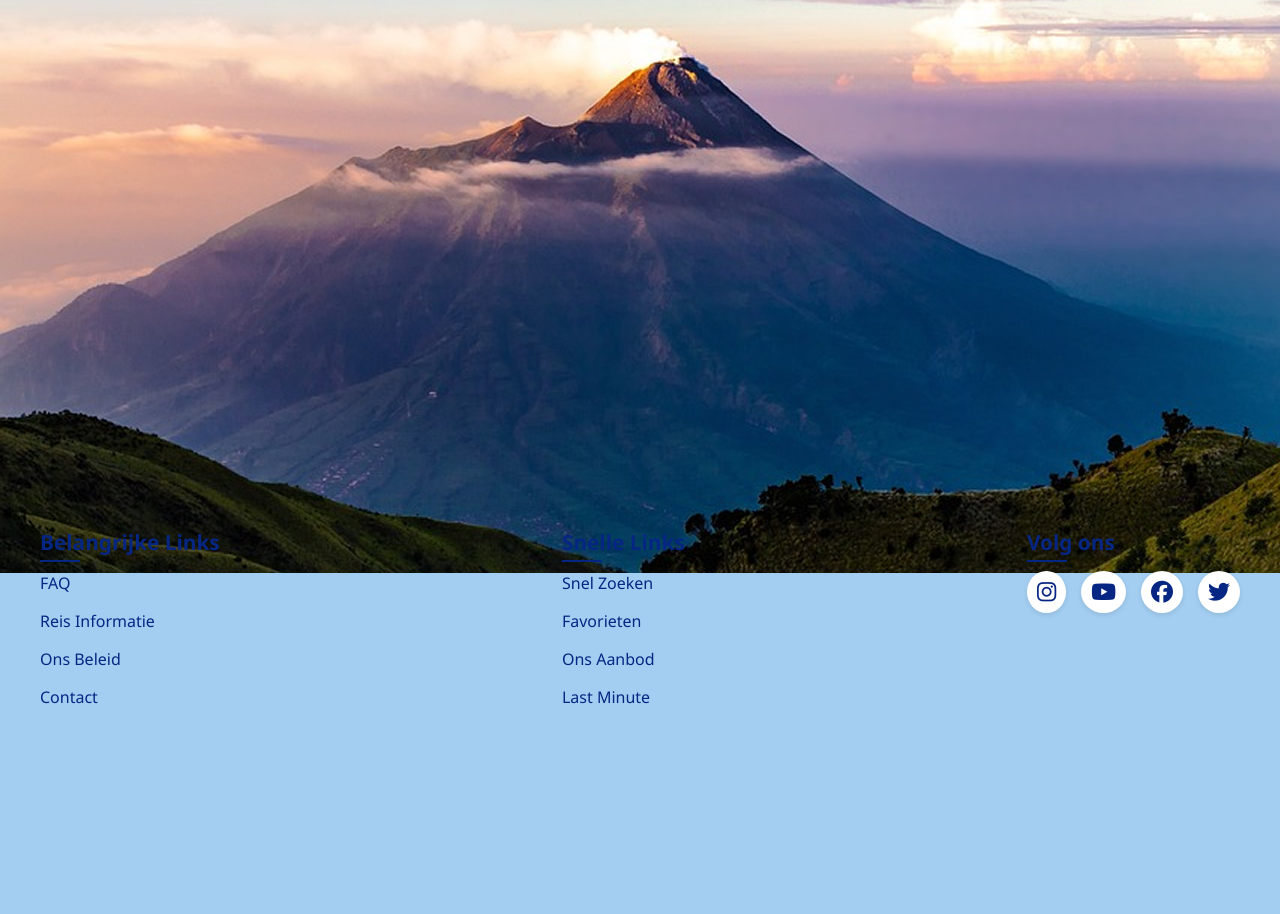
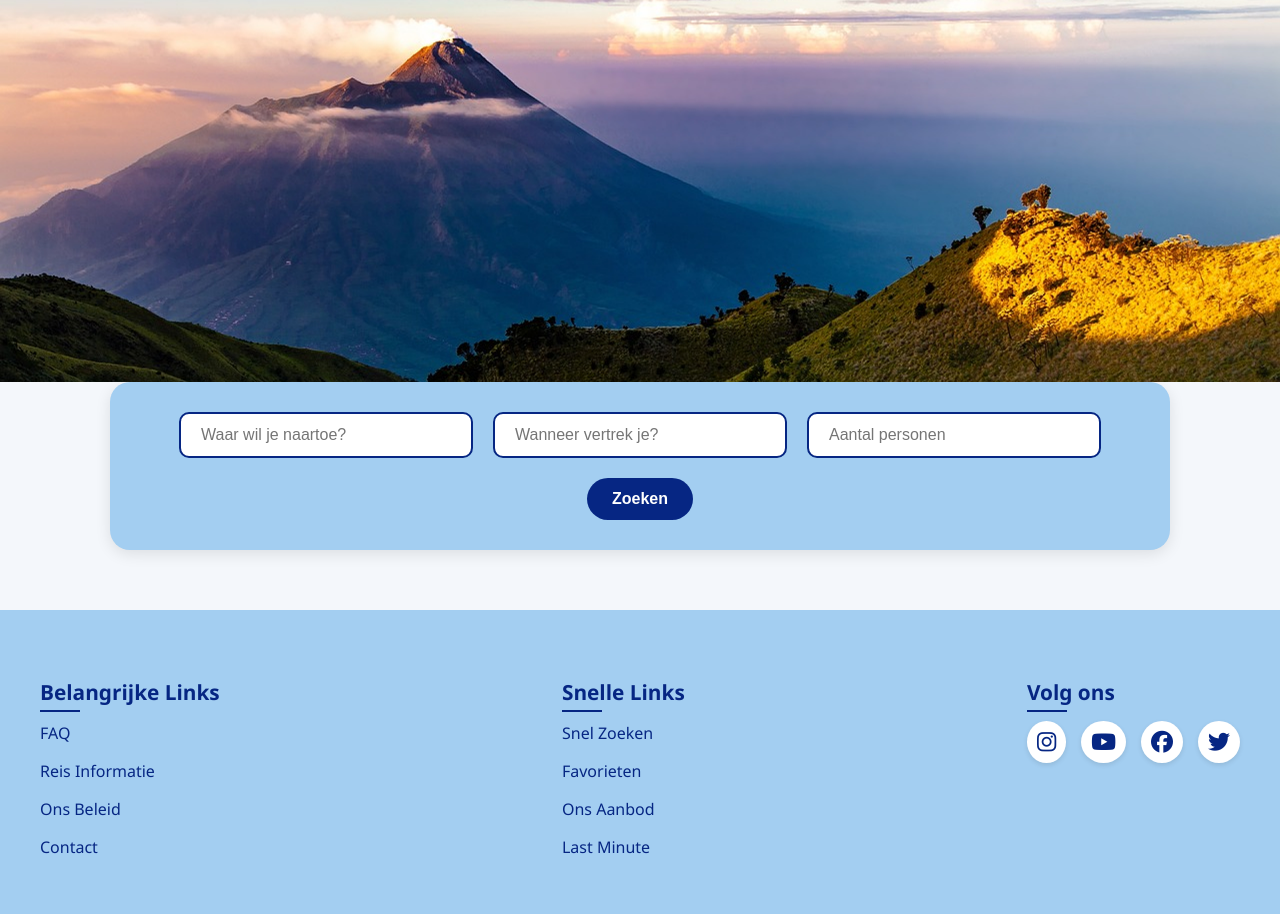
Before and after one commit to RubenIJ/Webapp2, a PHP site: page / in a window 1280 px wide; the page is wider, and only the part inside the window is pictured. Shown: the part 100-1014 px from the top of that part. Before the commit the page ends 804 px from the top of that part, so only its background shows below. Run offline with PHP 8.4, Linux system fonts and the light colour scheme.

Commit message:
index aanpassing

```diff
--- a/html/css/styling.css
+++ b/html/css/styling.css
@@ -158,11 +158,75 @@ header {
     color: #fff;
 }
 
-/* Voor demo-blok */
-.index-foto{
-    width: 1500px;
-    height: 400px;
+/* voor index pagina */
+.index-foto {
+    width: 100%;
+    max-height: 500px; /* adjust as needed */
+    overflow: hidden;
+    display: flex;
+    justify-content: center;
+    align-items: center;
+    background-color: #f5f5f5; /* optional */
 }
-.index-foto img{
-    width: fit-content;
+
+.index-foto img {
+    width: 100%;
+    height: auto;
+    object-fit: cover;
+    display: block;
 }
+.index-form{
+    display: flex;
+    justify-content: center;
+
+}
+.index-formsearch {
+    display: flex;
+    justify-content: center;
+    align-items: center;
+    padding: 30px;
+    background-color: #A3CEF1;
+    border-radius: 20px;
+    max-width: 1000px;
+    box-shadow: 0 4px 15px rgba(0, 0, 0, 0.1);
+}
+
+.index-formsearch form {
+    display: flex;
+    flex-wrap: wrap;
+    gap: 20px;
+    width: 100%;
+    justify-content: center;
+}
+
+.index-formsearch input[type="text"] {
+    padding: 12px 20px;
+    border: 2px solid #062683;
+    border-radius: 10px;
+    outline: none;
+    font-size: 1rem;
+    width: 250px;
+    transition: border-color 0.3s ease, box-shadow 0.3s ease;
+}
+
+.index-formsearch input[type="text"]:focus {
+    border-color: #0456a0;
+    box-shadow: 0 0 5px #0456a0;
+}
+
+.index-formsearch button {
+    padding: 12px 25px;
+    background-color: #062683;
+    color: white;
+    border: none;
+    border-radius: 30px;
+    font-size: 1rem;
+    font-weight: bold;
+    cursor: pointer;
+    transition: background-color 0.3s ease, transform 0.2s ease;
+}
+
+.index-formsearch button:hover {
+    background-color: #0456a0;
+    transform: scale(1.05);
+}
--- a/html/index.php
+++ b/html/index.php
@@ -36,7 +36,19 @@ error_reporting(E_ALL);
 <div class="index-foto">
     <img src="fotos/image%205.png" alt="">
 </div>
+<div class="index-form">
+    <div class="index-formsearch">
+        <form action="">
+            <input type="text" placeholder="Waar wil je naartoe?">
+            <input type="text" placeholder="Wanneer vertrek je?">
+            <input type="text" placeholder="Aantal personen">
+            <button type="submit">Zoeken</button>
+        </form>
+    </div></div>
 
+<div class="index-">
+
+</div>
 <footer>
     <?php require_once("components/footer.php") ?>
 
```
